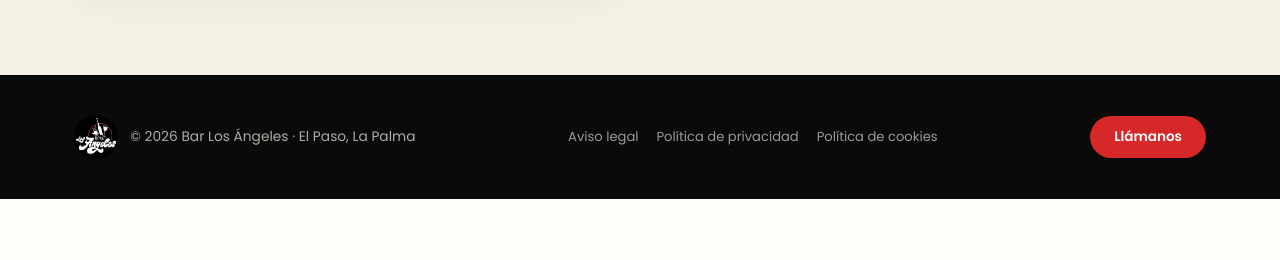
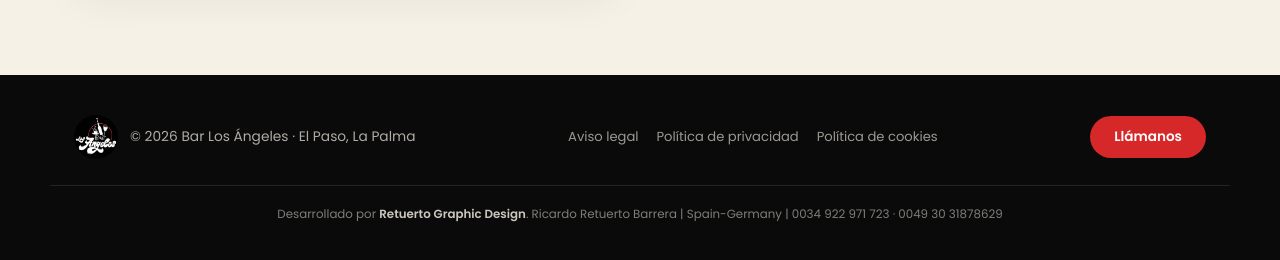
Before and after one commit to retuertographic/barangeleslp, a plain HTML site: page index.html in a window 1280 px wide. Shown: the part 6240-6500 px from the top of the page. Before the commit the page ends 6439 px from the top, so only its background shows below. Drawn offline with nearby package versions, Linux system fonts and the light colour scheme.

Commit message:
Firma de Retuerto Graphic Design en el pie
Co-Authored-By: Claude Opus 5.5 <noreply@anthropic.com>
Claude-Session: https://claude.ai/code/session_01Bj1EMXxvjKQMDzmLLudrCE

```diff
--- a/assets/i18n.js
+++ b/assets/i18n.js
@@ -10,6 +10,7 @@ const I18N = {
     "nav_gallery": "Galería",
     "nav_contact": "Contacto",
     "nav_call": "Llámanos",
+    "footer_dev": "Desarrollado por",
     "poke_tag": "Solo los martes",
     "poke_title1": "Martes de",
     "poke_title2": "poke",
@@ -148,6 +149,7 @@ const I18N = {
     "nav_gallery": "Gallery",
     "nav_contact": "Contact",
     "nav_call": "Call us",
+    "footer_dev": "Developed by",
     "poke_tag": "Tuesdays only",
     "poke_title1": "Poke",
     "poke_title2": "Tuesday",
@@ -286,6 +288,7 @@ const I18N = {
     "nav_gallery": "Galerie",
     "nav_contact": "Kontakt",
     "nav_call": "Anrufen",
+    "footer_dev": "Entwickelt von",
     "poke_tag": "Nur dienstags",
     "poke_title1": "Dienstags",
     "poke_title2": "Poke",
--- a/assets/site.css
+++ b/assets/site.css
@@ -421,6 +421,14 @@ footer a.call{
   padding:11px 24px;font-size:.85rem;font-weight:600;
 }
 footer a.call:hover{background:var(--red-light);}
+footer .wrap.credit{
+  display:block;margin-top:26px;padding-top:18px;
+  border-top:1px solid rgba(246,241,231,.1);text-align:center;
+}
+.credit p{font-size:.74rem;line-height:1.7;color:rgba(246,241,231,.5);}
+.credit .nw{white-space:nowrap;}
+.credit a{color:rgba(246,241,231,.82);font-weight:600;}
+.credit a:hover{color:var(--red-light);text-decoration:underline;}
 
 .to-top{
   position:fixed;right:22px;bottom:22px;z-index:800;
--- a/partials/footer.html
+++ b/partials/footer.html
@@ -10,6 +10,9 @@
       <button type="button" data-legal-tab="cookies" data-i18n="footer_cookies">Política de cookies</button>
     </div>
     <a href="tel:+34677350913" class="call" data-i18n="nav_call">Llámanos</a>
+  </div>
+  <div class="wrap credit">
+    <p><span data-i18n="footer_dev">Desarrollado por</span> <a href="https://retuertographicdesign.com/" target="_blank" rel="noopener">Retuerto Graphic Design</a>. <span class="nw">Ricardo Retuerto Barrera</span> | <span class="nw">Spain-Germany</span> | <span class="nw">0034 922 971 723</span> · <span class="nw">0049 30 31878629</span></p>
   </div>
 </footer>
 
```
